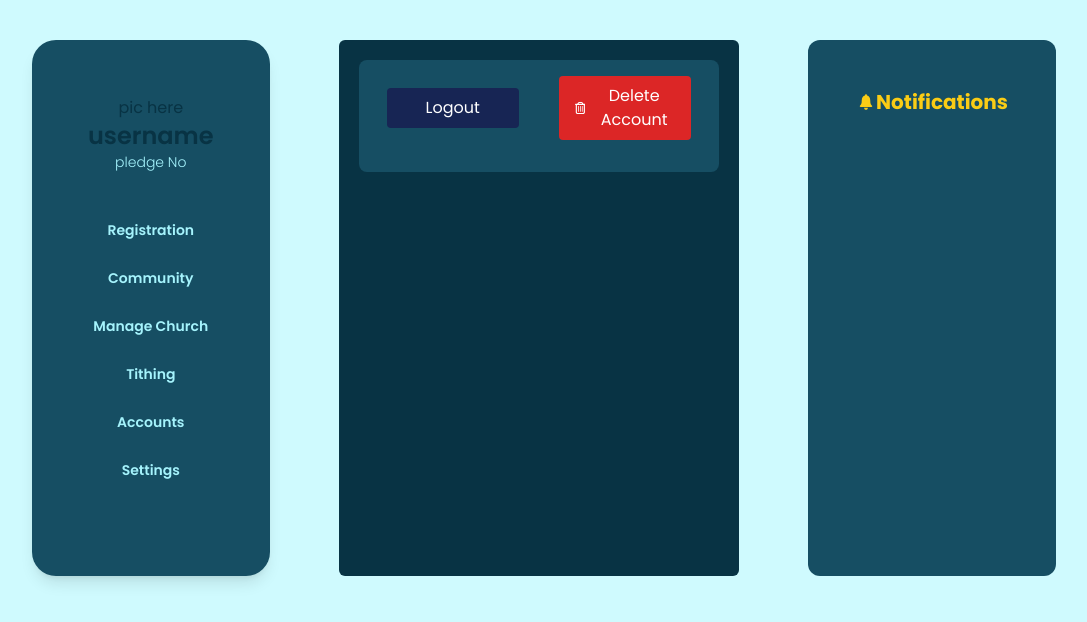
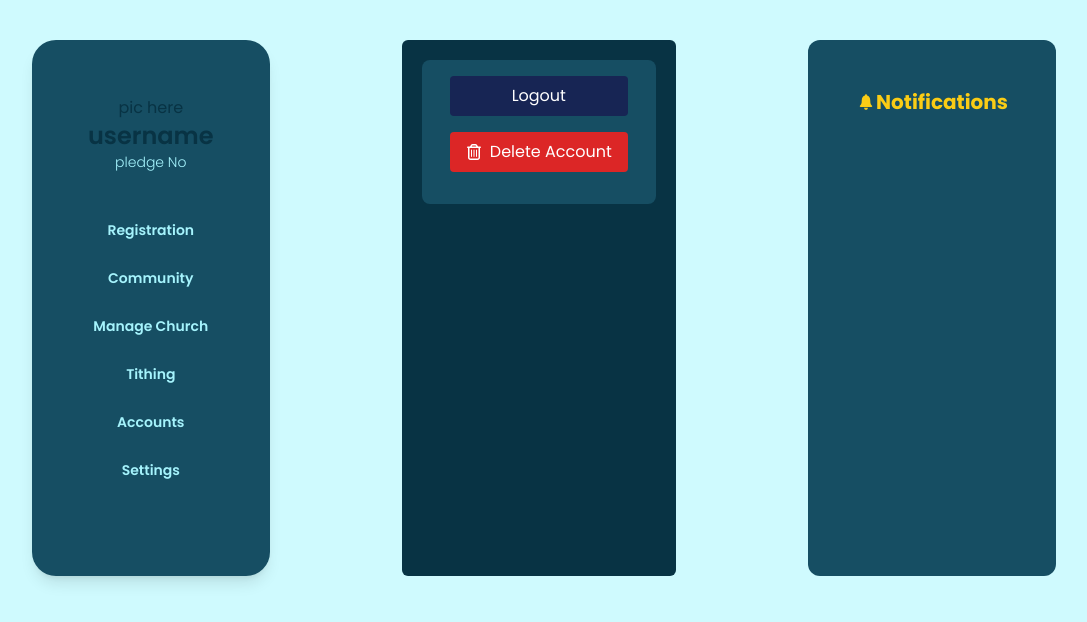
Before and after one commit to 120lennox/VirtualChurch-project, a React (Create React App) app in the folder virtual-church/: page /accounts in a window 1280 px wide. Shown: the top 622 px of the page, without its empty margins (96-1183 px from the left). Built offline with nearby package versions, Linux system fonts and the light colour scheme.

Commit message:
finalizing with useStates

```diff
--- a/virtual-church/src/dashboard/dashboard-pages/Accounts.jsx
+++ b/virtual-church/src/dashboard/dashboard-pages/Accounts.jsx
@@ -5,8 +5,11 @@ import { FaRegTrashCan } from "react-icons/fa6";
 
 const Accounts = () => {
     const [accountDeleted, setAccountDeleted] = useState(false);
+    const [sectionResized, setSectionResized] = useState(false);
+
     const handleDeleteAccount = () => {
         setAccountDeleted(true);
+        setSectionResized(true); // Resize the section when account is deleted
     };
 
     return (
@@ -18,8 +21,7 @@ const Accounts = () => {
                     </div>
                     <div aria-label="Accounts" className="bg-cyan-950 p-5 rounded-md">
                         <div aria-label="width-definition" className="flex space-y-5 justify-center items-center flex-col z-50">
-                            <div aria-label="header" className="bg-cyan-900 py-4 px-7 rounded-lg flex flex-col">
-                                <div className="flex flex-row justify-between items-center space-x-10">
+                            <div aria-label="header" className={`bg-cyan-900 py-4 px-7 rounded-lg flex flex-col ${sectionResized ? 'py-2 px-3' : ''}`}>
                                 <button className="w-full bg-blue-950 text-white py-2 px-4 rounded hover:bg-blue-700 mb-4">
                                     Logout
                                 </button>
@@ -28,7 +30,6 @@ const Accounts = () => {
                                     <FaRegTrashCan className="mr-2" />
                                     Delete Account
                                 </button>
-                                </div>
                                 {accountDeleted && (
                                     <p>Your account has been deleted successfully!</p>
                                 )}
```
Lines whose indentation alone changed are shown as unchanged.
